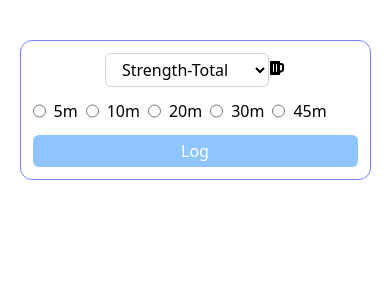
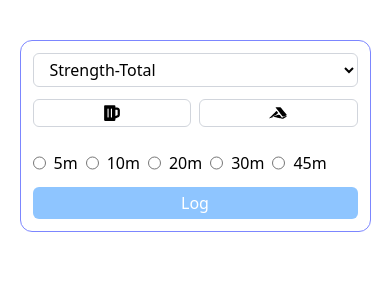
Before and after one commit to sachinkmohan/workout-tracker, a React (Vite) app: page / in a window 390 px wide. Shown: the top 300 px of the page. Built offline with nearby package versions, Linux system fonts and the light colour scheme.

Commit message:
Add responsive Home Screen layout and add new icon for additional functionality

```diff
--- a/src/components/HomeScreen.tsx
+++ b/src/components/HomeScreen.tsx
@@ -1,7 +1,7 @@
 import DatePicker from "react-datepicker";
 import "react-datepicker/dist/react-datepicker.css";
 import { useState } from "react";
-import { FaBeer } from "react-icons/fa";
+import { FaBeer, FaAccusoft } from "react-icons/fa";
 
 const HomeScreen = () => {
   const [selectedDate, setSelectedDate] = useState<Date | null>(new Date());
@@ -13,18 +13,23 @@ const HomeScreen = () => {
   };
 
   return (
-    <div className="w-9/10 p-3 border border-indigo-400 rounded-xl mx-auto">
-      <div className="flex  flex-col justify-between ">
-        <div className="mb-3">
-          <select className="border border-gray-300 rounded-md px-3 py-1 focus:outline-none focus:ring-2 focus:ring-indigo-400">
+    <div className="w-9/10 md:max-w-[600px] p-3 border border-indigo-400 rounded-xl mx-auto">
+      <div className="flex flex-col">
+        <div className="mb-3 md:flex md:justify-items-start md:gap-4 ">
+          <select className="w-full md:w-1/3 border border-gray-300 rounded-md mb-3 px-3 py-1 focus:outline-none focus:ring-2 focus:ring-indigo-400">
             <option value="Strength-Total">Strength-Total</option>
             <option value="Strength-Upper">Strength-Upper</option>
             <option value="Strength-Lower">Strength-Lower</option>
             <option value="Yoga">Yoga</option>
             <option value="Abs">Abs</option>
           </select>
-          <button onClick={handleClickCalender}>
-            <FaBeer />
+
+          <div className="w-full md:w-1/3 mb-3 flex md:justify-items-start gap-2">
+            <button
+              onClick={handleClickCalender}
+              className="w-full md:w-auto flex justify-center border border-gray-300 rounded-md px-3 py-1 "
+            >
+              <FaBeer className="text-lg" />
             </button>
             {isOpen && (
               <DatePicker
@@ -35,8 +40,13 @@ const HomeScreen = () => {
                 inline
               />
             )}
+            <button className="w-full md:w-auto border border-gray-300 rounded-md px-3  py-1 flex justify-center">
+              <FaAccusoft className="text-lg" />
+            </button>
           </div>
-
+        </div>
+      </div>
+      <div>
         <div className="flex gap-2 mb-3">
           {["5m", "10m", "20m", "30m", "45m"].map((value) => (
             <label key={value} className="flex gap-2">
@@ -46,7 +56,7 @@ const HomeScreen = () => {
           ))}
         </div>
 
-        <button className="bg-blue-300 text-white px-3 py-1 rounded-md">
+        <button className="w-full bg-blue-300 text-white px-3 py-1 rounded-md">
           Log
         </button>
       </div>
```
Lines whose indentation alone changed are shown as unchanged.
